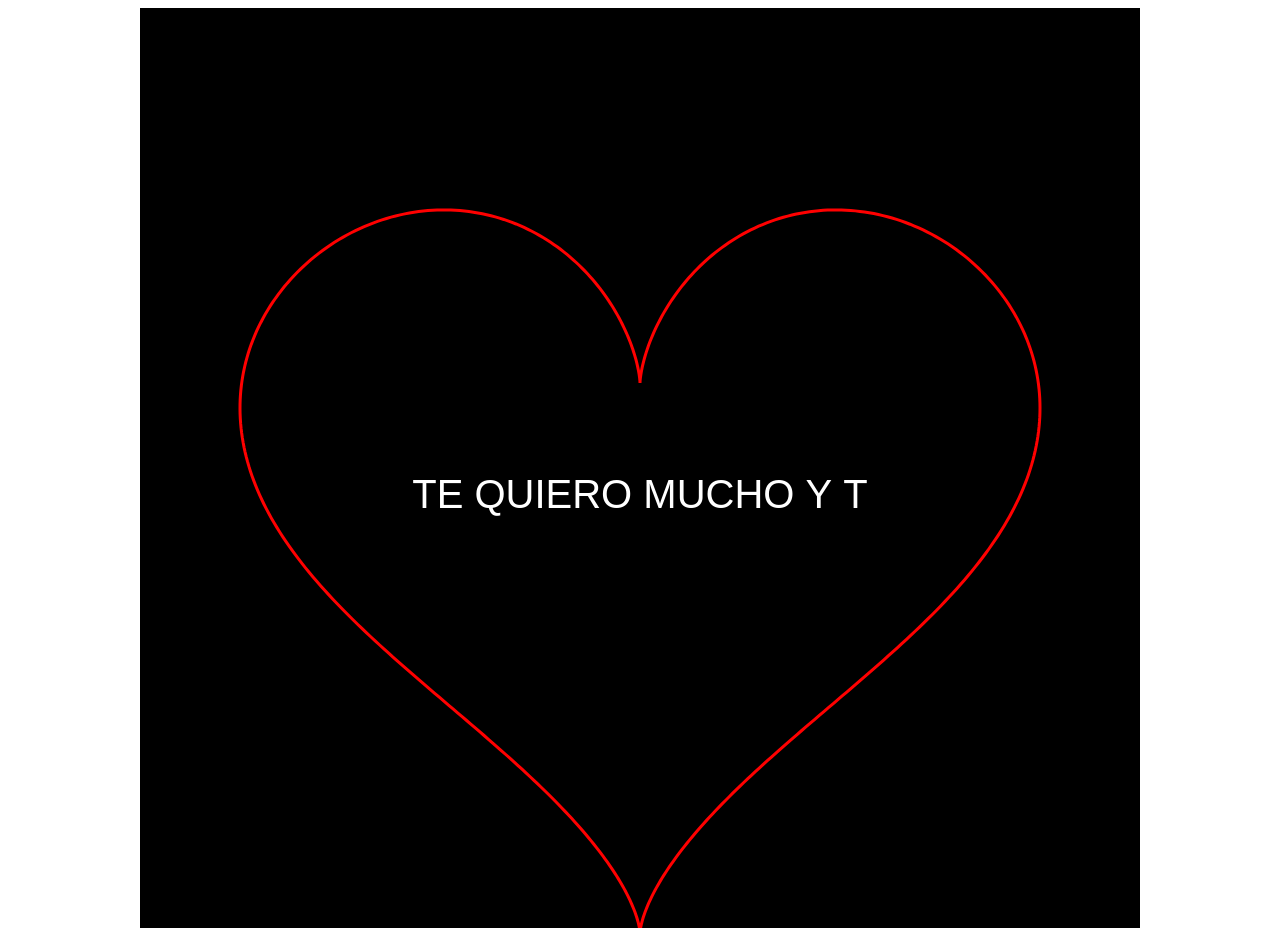
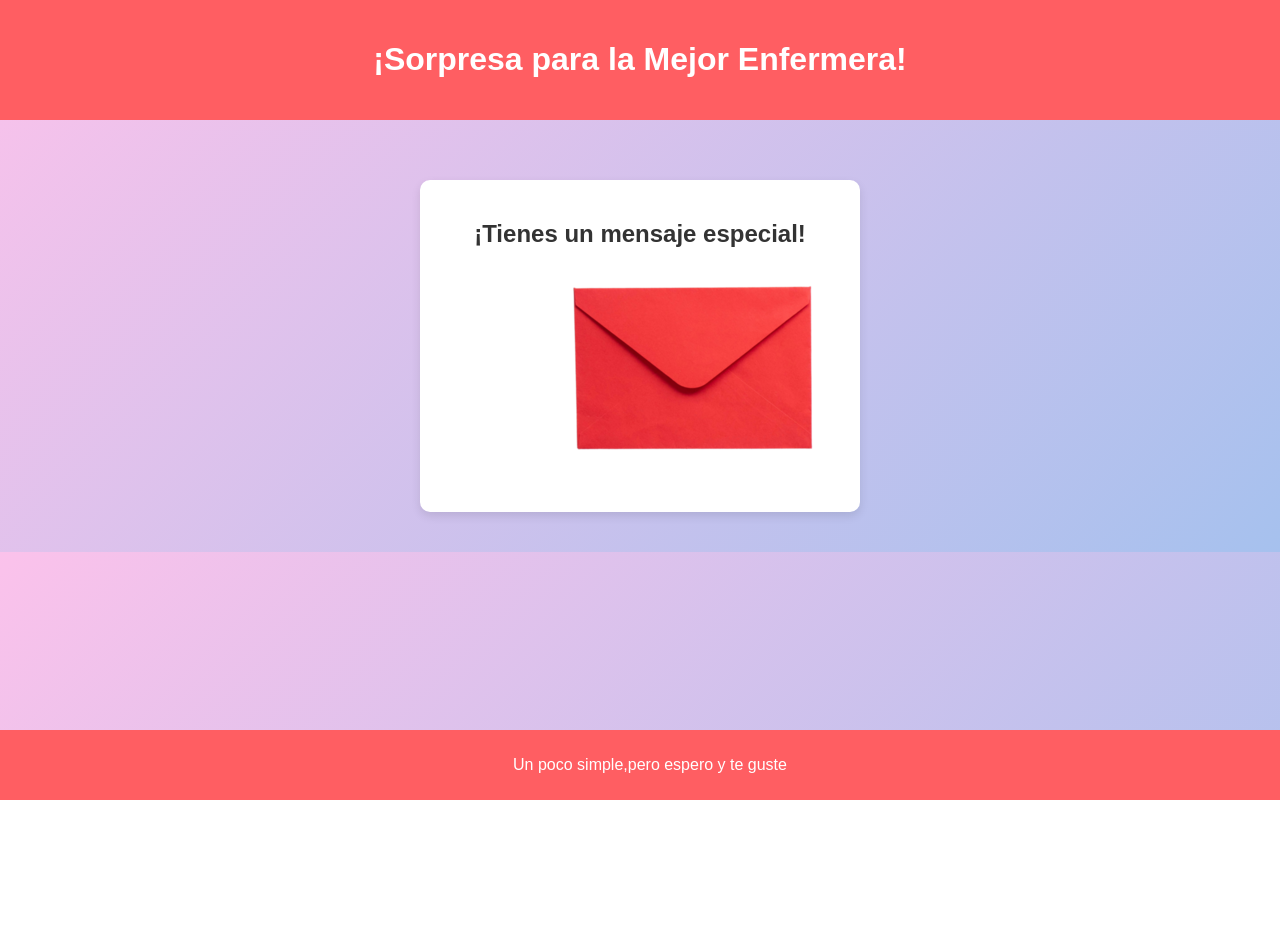
Before and after one commit to Kike-13/noob, a plain HTML site: page index.html in a window 1280 px wide. Shown: the top 928 px of the page. After the commit the page ends 800 px from the top, so only its background shows below. Drawn offline with Linux system fonts and the light colour scheme.

Commit message:
Birthday practice

```diff
--- a/index.html
+++ b/index.html
@@ -1,93 +1,41 @@
 <!DOCTYPE html>
-<html lang="en">
+<html lang="es">
+
 <head>
     <meta charset="UTF-8">
     <meta name="viewport" content="width=device-width, initial-scale=1.0">
-    <title>Corazón Animado con Mensaje</title>
-    <style>
-        canvas {
-            background-color: black;
-            display: block;
-            margin: auto;
-        }
-    </style>
+    <title>Sorpresa para la Mejor Enfermera</title>
+    <link rel="stylesheet" href="style.css">
 </head>
+
 <body>
-    <canvas id="canvas" width="1000" height="1000"></canvas>
-    <script>
-        const canvas = document.getElementById('canvas');
-        const ctx = canvas.getContext('2d');
+    <header>
+        <h1>¡Sorpresa para la Mejor Enfermera!</h1>
+    </header>
 
-        // Función para calcular las coordenadas del corazón
-        function corazon(t) {
-            const x = 16 * Math.pow(Math.sin(t), 3);
-            const y = 13 * Math.cos(t) - 5 * Math.cos(2 * t) - 2 * Math.cos(3 * t) - Math.cos(4 * t);
-            return { x, y };
-        }
+    <main>
+        <!-- Sección de sobre animado -->
+        <section class="envelope-section">
 
-        // Variables para la animación del corazón
-        let t = 0; // Tiempo inicial
-        const escala = 25; // Escala del corazón
-        const velocidad = 0.05; // Velocidad de la animación
 
-        // Variables para la animación del texto
-        let mensaje = "TE QUIERO MUCHO Y TE EXTRAÑO ❤️";
-        let textoProgresivo = ""; // Texto que se irá mostrando
-        let indiceTexto = 0; // Controla el progreso del mensaje
-        const centroX = canvas.width / 2;
-        const centroY = canvas.height / 2;
+            <h2>¡Tienes un mensaje especial!</h2>
+            <div class="envelope-container">
+                <img id="envelopeImg" src="cerrado.png.png" alt="Sobre cerrado">
+            </div>
 
-        // Función para dibujar el corazón
-        function animarCorazon() {
-            if (t <= 2 * Math.PI) {
-                ctx.beginPath();
-                ctx.moveTo(centroX, centroY);
+            <!-- Imagen oculta del mensaje de cumpleaños -->
+            <img id="birthdayImage" src="mensaje.png" alt="Mensaje de cumpleaños">
+            <p id="birthdayMessage" class="hidden">🎉 ¡Feliz Cumpleaños Eri,que Dios te bendiga
+                hoy y siempre, que todos tus deseos se cumplan! 🎂🎁🎈</p>
+        </section>
 
-                for (let i = 0; i <= t; i += 0.01) {
-                    const { x, y } = corazon(i);
-                    ctx.lineTo(centroX + x * escala, centroY - y * escala);
-                }
+    </main>
 
-                ctx.strokeStyle = "red"; // Color del corazón
-                ctx.lineWidth = 3; // Grosor del corazón
-                ctx.stroke();
+    <footer>
+        <p>Un poco simple,pero espero y te guste</p>
+    </footer>
 
-                t += velocidad; // Incrementar tiempo
-                requestAnimationFrame(animarCorazon); // Continuar animación
-            } else {
-                mostrarTexto(); // Comenzar animación del texto
-            }
-        }
+    <script src="script.js"></script>
+</body>
 
-        // Función para animar el texto
-        function mostrarTexto() {
-            if (indiceTexto <= mensaje.length) {
-                textoProgresivo = mensaje.substring(0, indiceTexto);
-                ctx.font = "40px Arial";
-                ctx.fillStyle = "white";
-                ctx.textAlign = "center";
-                ctx.clearRect(0, 0, canvas.width, canvas.height); // Limpiar canvas
-
-                // Redibujar el corazón completo para mantenerlo en pantalla
-                ctx.beginPath();
-                for (let i = 0; i <= 2 * Math.PI; i += 0.01) {
-                    const { x, y } = corazon(i);
-                    ctx.lineTo(centroX + x * escala, centroY - y * escala);
-                }
-                ctx.strokeStyle = "red";
-                ctx.lineWidth = 3;
-                ctx.stroke();
-
-                // Dibujar el texto progresivamente
-                ctx.fillText(textoProgresivo, centroX, centroY);
-                indiceTexto++; // Avanzar en el texto
-
-                setTimeout(mostrarTexto, 150); // Controlar velocidad del texto
-            }
-        }
-
-        // Iniciar la animación del corazón
-        animarCorazon();
-    </script>
-</body>
 </html>
--- /dev/null
+++ b/script.js
@@ -0,0 +1,14 @@
+document.getElementById('envelopeImg').addEventListener('click', function() {
+    const envelopeImg = document.getElementById('envelopeImg');
+    const birthdayImage = document.getElementById('birthdayImage');
+    const birthdayMessage = document.getElementById('birthdayMessage');
+
+    // Cambia la imagen del sobre cerrado a abierto
+    envelopeImg.src = 'abierto.png';
+
+    // Muestra la imagen del mensaje de cumpleaños
+    birthdayImage.style.display = 'block';
+
+    // Muestra el mensaje de texto
+    birthdayMessage.classList.remove('hidden');
+});
--- /dev/null
+++ b/style.css
@@ -0,0 +1,72 @@
+/* Estilos generales y fondo colorido */
+body {
+    font-family: 'Arial', sans-serif;
+    background: linear-gradient(135deg, #fbc2eb, #a6c1ee);
+    margin: 0;
+    padding: 0;
+    color: #333;
+    text-align: center;
+  }
+
+  /* Encabezado */
+  header {
+    background-color: #ff5e62;
+    color: #fff;
+    padding: 20px;
+  }
+
+  /* Contenedor principal */
+  main {
+    display: flex;
+    flex-direction: column;
+    align-items: center;
+    padding: 40px 20px;
+  }
+
+  .envelope-section {
+    background: #fff;
+    border-radius: 10px;
+    box-shadow: 0 4px 10px rgba(0,0,0,0.1);
+    padding: 20px;
+    max-width: 400px;
+    width: 90%;
+    margin-top: 20px;
+    text-align: center;
+  }
+
+  /* Ajustar la imagen del mensaje dentro del fondo blanco */
+  #birthdayImage {
+    max-width: 100%;  /* La imagen no será más grande que el contenedor */
+    height: auto;      /* Mantiene la proporción */
+    border-radius: 10px; /* Bordes redondeados opcionales */
+    display: none;      /* Ocultar hasta que se haga clic en el sobre */
+    margin-top: 15px;
+  }
+
+
+  .envelope-container {
+    margin: 20px auto;
+    width: 200px;
+    height: auto;
+    position: relative;
+    cursor: pointer;
+  }
+
+  /* Mensaje oculto */
+  .hidden {
+    display: none;
+    font-size: 1.5rem;
+    color: #ff5e62;
+    font-weight: bold;
+    margin-top: 15px;
+  }
+
+  /* Pie de página */
+  footer {
+    background-color: #ff5e62;
+    color: #fff;
+    padding: 10px;
+    position: fixed;
+    bottom: 0;
+    width: 100%;
+  }
```
Also changed, not shown: abierto.png (added), cerrado.png.png (added), mensaje.png (added).
